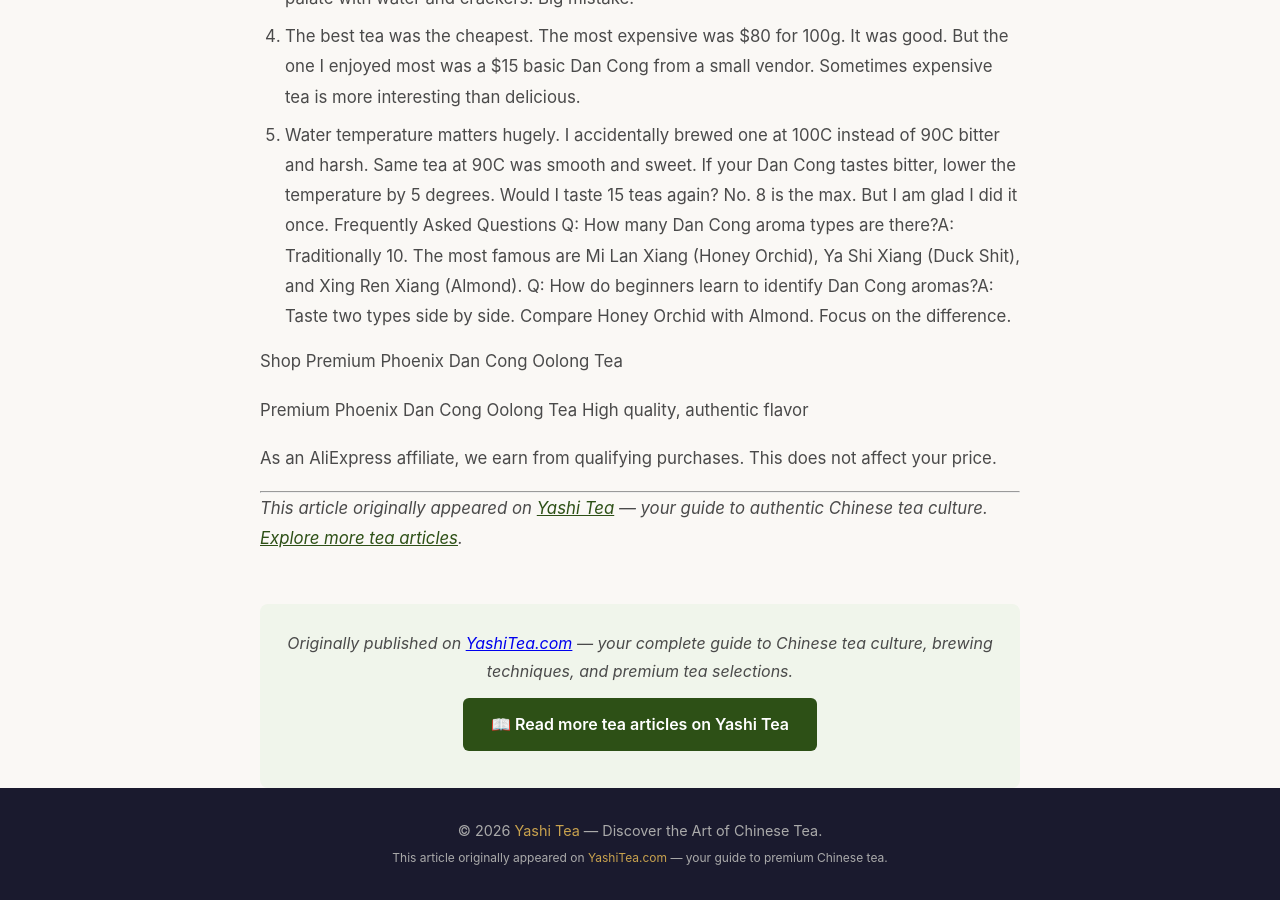
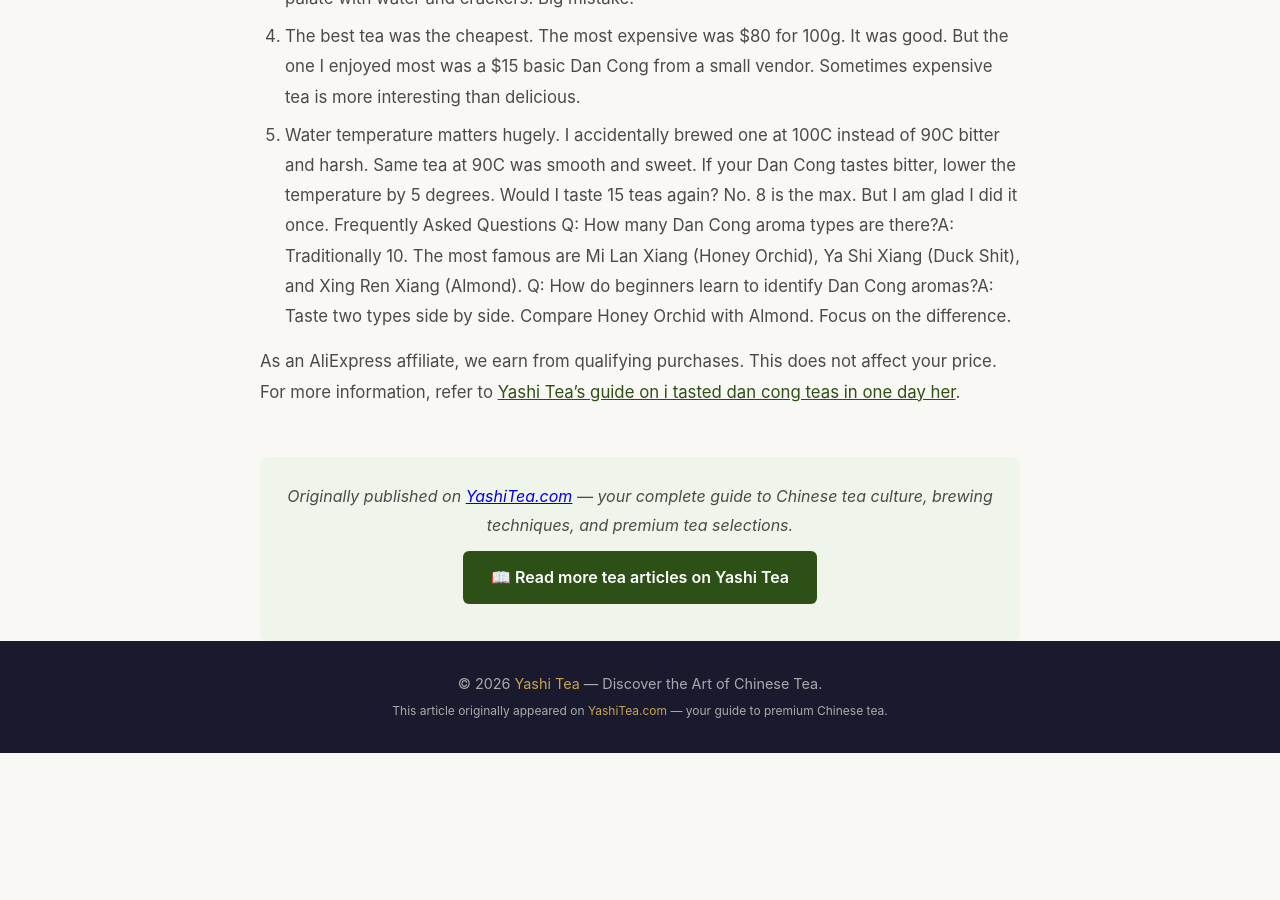
Before and after one commit to keikiqiu/yashitea-blog, a Jekyll site: the page built from _posts/2026-06-29-i-tasted-15-dan-cong-teas-in-one-day-here-is-what-i-learned.md, in a window 1280 px wide and 900 px high, scrolled down 577 px. Built offline with Jekyll 4.4.1, drawn with Linux system fonts in a browser that asks for light colours; after the commit the page ends 1330 px from its top, so only the background shows below that.

Commit message:
Fix: contextual backlinks for i-tasted-15-dan-cong-teas-in-one-day-here-is-what-i-learned

```diff
--- a/_posts/2026-06-29-i-tasted-15-dan-cong-teas-in-one-day-here-is-what-i-learned.md
+++ b/_posts/2026-06-29-i-tasted-15-dan-cong-teas-in-one-day-here-is-what-i-learned.md
@@ -18,12 +18,4 @@
 Q: How many Dan Cong aroma types are there?A: Traditionally 10. The most famous are Mi Lan Xiang (Honey Orchid), Ya Shi Xiang (Duck Shit), and Xing Ren Xiang (Almond).
 Q: How do beginners learn to identify Dan Cong aromas?A: Taste two types side by side. Compare Honey Orchid with Almond. Focus on the difference.
 
- Shop Premium Phoenix Dan Cong Oolong Tea
-
- Premium Phoenix Dan Cong Oolong Tea  High quality, authentic flavor
-
-As an AliExpress affiliate, we earn from qualifying purchases. This does not affect your price.
-
----
-
-*This article originally appeared on [Yashi Tea](https://www.yashitea.com/i-tasted-15-dan-cong-teas-in-one-day-here-is-what-i-learned/) — your guide to authentic Chinese tea culture. [Explore more tea articles](https://www.yashitea.com/blog).*
+As an AliExpress affiliate, we earn from qualifying purchases. This does not affect your price.  For more information, refer to [Yashi Tea's guide on i tasted    dan cong teas in one day her](https://www.yashitea.com/i-tasted-15-dan-cong-teas-in-one-day-here-is-what-i-learned/).
```
